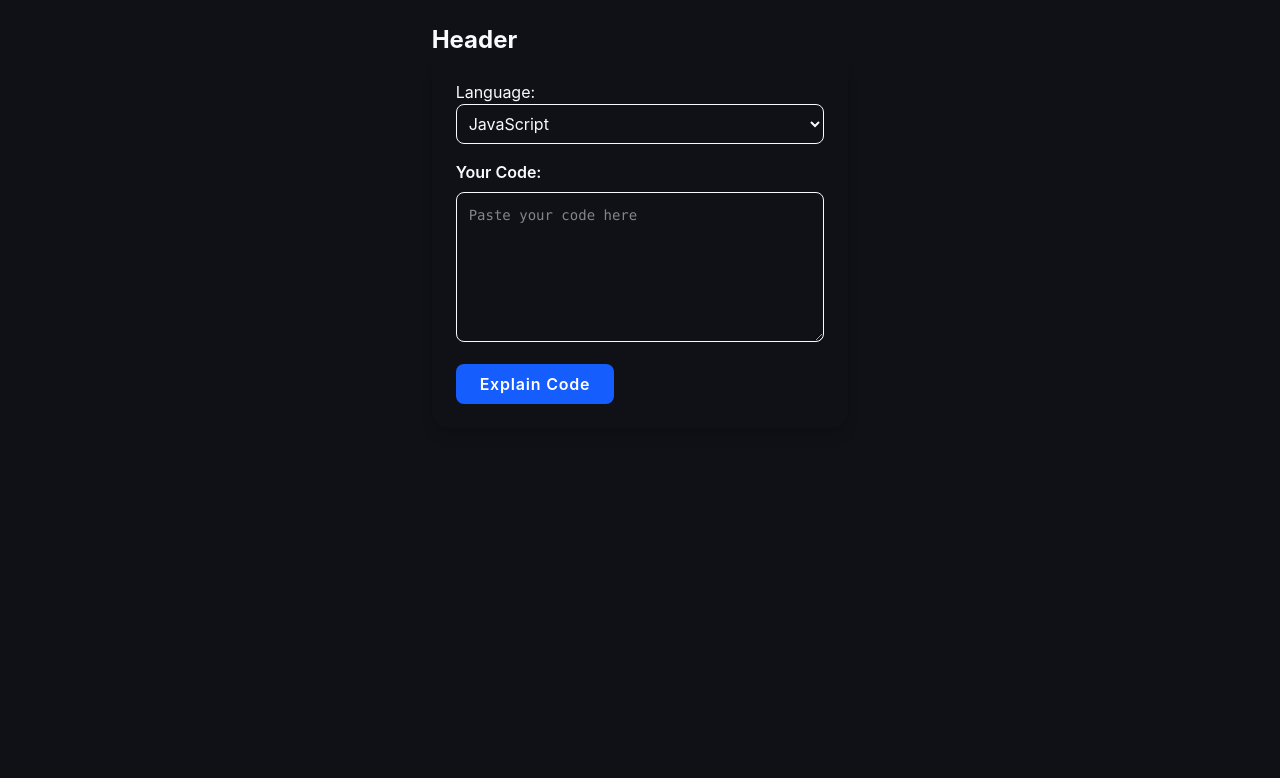
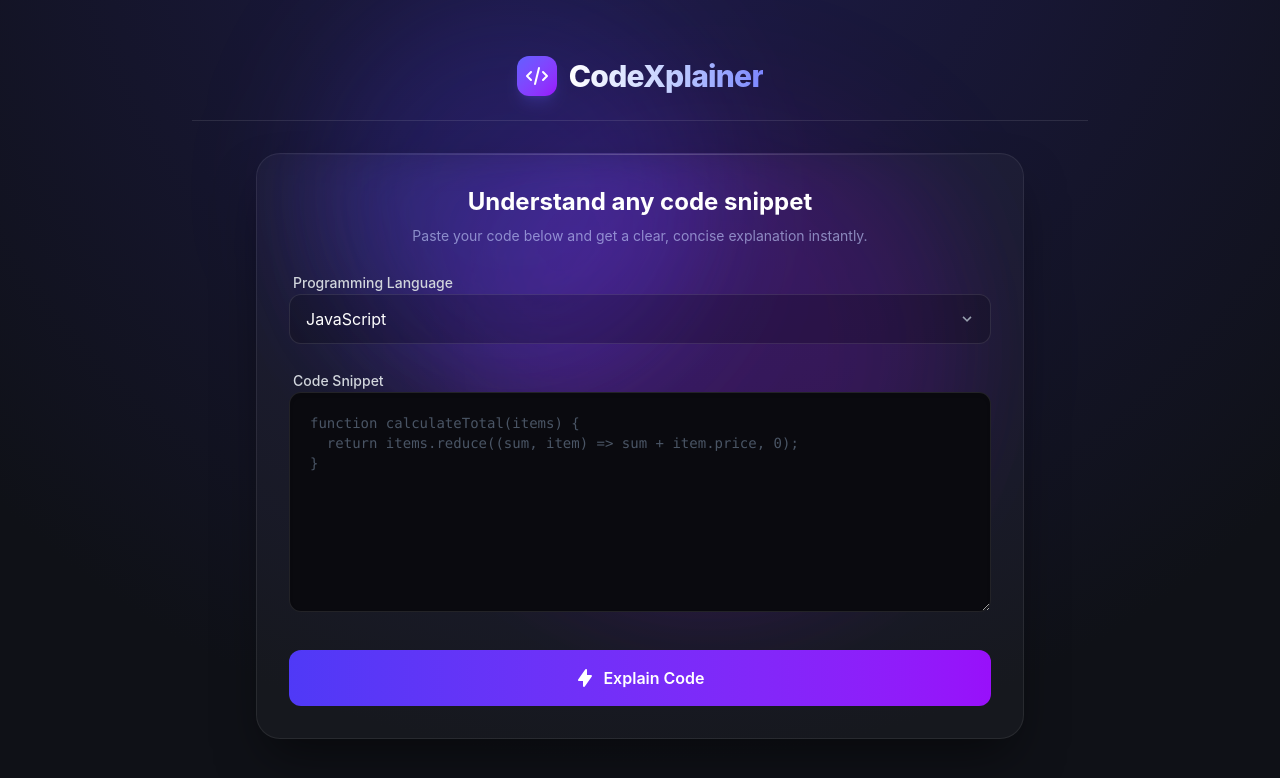
Before and after one commit to aryanh0911/codeXplain, a React (Vite) app in the folder client/: page / in a window 1280 px wide. Shown: the top 778 px of the page. Built offline with nearby package versions, Linux system fonts and the light colour scheme.

Commit message:
frontend revamp

```diff
--- a/client/src/components/CodeEntry.jsx
+++ b/client/src/components/CodeEntry.jsx
@@ -3,7 +3,10 @@ import CodeSplainForm from "./forms/CodeSplainForm"
 
 const CodeEntry = () => {
     return (
-        <div className="min-h-screen flex flex-col items-center p-6">
+        <div className="w-full min-h-screen flex flex-col items-center px-4 py-8 relative overflow-hidden">
+            <div className="absolute top-0 left-1/4 w-96 h-96 bg-indigo-600/20 rounded-full blur-3xl -z-10 mix-blend-screen"></div>
+            <div className="absolute bottom-1/4 right-1/4 w-[500px] h-[500px] bg-purple-600/10 rounded-full blur-3xl -z-10 mix-blend-screen"></div>
+
             <Header />
             <CodeSplainForm />
         </div>
--- a/client/src/components/CodeExplanation.jsx
+++ b/client/src/components/CodeExplanation.jsx
@@ -12,16 +12,37 @@ const CodeExplanation = ({explanation}) => {
     }
 
     return (
-        <div className="relative w-full max-w-4xl mt-6 bg-transparent p-6 rounded-2xl shadow-lg">
-            <button
-                onClick={handleCopy}
-                className="absolute top-3 right-3 text-sm px-2 py-1 rounded bg-gray-600 text-white hover:bg-gray-500 cursor-pointer"
-            >
-                {copied ? "Copied!" : "📋 Copy"}
-            </button>
+        <div className="relative w-full mt-8 bg-white/[0.02] backdrop-blur-xl border border-indigo-500/20 p-8 rounded-3xl shadow-xl shadow-black/40 overflow-hidden">
+            <div className="absolute top-0 right-0 w-64 h-64 bg-indigo-500/10 rounded-full blur-3xl -z-10 mix-blend-screen pointer-events-none"></div>
 
-            <h2 className="text-xl font-semibold mb-2">Explanation</h2>
-            <Markdown remarkPlugins={[remarkGfm]}>{explanation}</Markdown>
+            <div className="flex items-center justify-between mb-6 border-b border-white/10 pb-4">
+                <h2 className="text-xl font-bold bg-clip-text text-transparent bg-gradient-to-r from-indigo-300 to-purple-300 flex items-center gap-2">
+                    <svg xmlns="http://www.w3.org/2000/svg" className="h-6 w-6 text-indigo-400" fill="none" viewBox="0 0 24 24" stroke="currentColor">
+                        <path strokeLinecap="round" strokeLinejoin="round" strokeWidth={2} d="M13 16h-1v-4h-1m1-4h.01M21 12a9 9 0 11-18 0 9 9 0 0118 0z" />
+                    </svg>
+                    Explanation
+                </h2>
+                <button
+                    onClick={handleCopy}
+                    className="flex items-center gap-2 text-sm px-3 py-1.5 rounded-lg bg-white/5 border border-white/10 text-gray-300 hover:bg-white/10 hover:text-white transition-all cursor-pointer shadow-sm active:scale-95"
+                >
+                    {copied ? (
+                        <>
+                            <svg className="w-4 h-4 text-green-400" fill="none" stroke="currentColor" viewBox="0 0 24 24" xmlns="http://www.w3.org/2000/svg"><path strokeLinecap="round" strokeLinejoin="round" strokeWidth={2} d="M5 13l4 4L19 7" /></svg>
+                            <span className="text-green-400">Copied!</span>
+                        </>
+                    ) : (
+                        <>
+                            <svg className="w-4 h-4" fill="none" stroke="currentColor" viewBox="0 0 24 24" xmlns="http://www.w3.org/2000/svg"><path strokeLinecap="round" strokeLinejoin="round" strokeWidth={2} d="M8 5H6a2 2 0 00-2 2v12a2 2 0 002 2h10a2 2 0 002-2v-1M8 5a2 2 0 002 2h2a2 2 0 002-2M8 5a2 2 0 012-2h2a2 2 0 012 2m0 0h2a2 2 0 012 2v3m2 4H10m0 0l3-3m-3 3l3 3" /></svg>
+                            <span>Copy</span>
+                        </>
+                    )}
+                </button>
+            </div>
+
+            <div className="markdown-body">
+                <Markdown remarkPlugins={[remarkGfm]}>{explanation}</Markdown>
+            </div>
         </div>
     )
 }
--- a/client/src/components/Header.jsx
+++ b/client/src/components/Header.jsx
@@ -1,7 +1,16 @@
 const Header = () => {
     return (
-        <header className="flex justify-between items-center w-full max-w-4xl">
-            <h1 className="text-2xl font-bold">Header</h1>
+        <header className="w-full max-w-4xl py-6 mb-8 flex justify-center items-center border-b border-white/10">
+            <div className="flex items-center gap-3">
+                <div className="w-10 h-10 rounded-xl bg-gradient-to-br from-indigo-500 to-purple-600 flex items-center justify-center shadow-lg shadow-indigo-500/20">
+                    <svg xmlns="http://www.w3.org/2000/svg" className="h-6 w-6 text-white" fill="none" viewBox="0 0 24 24" stroke="currentColor">
+                        <path strokeLinecap="round" strokeLinejoin="round" strokeWidth={2} d="M10 20l4-16m4 4l4 4-4 4M6 16l-4-4 4-4" />
+                    </svg>
+                </div>
+                <h1 className="text-3xl font-extrabold bg-clip-text text-transparent bg-gradient-to-r from-white via-indigo-200 to-indigo-400 tracking-tight">
+                    CodeXplainer
+                </h1>
+            </div>
         </header>
     )
 }
--- a/client/src/components/forms/CodeSplainForm.jsx
+++ b/client/src/components/forms/CodeSplainForm.jsx
@@ -8,45 +8,83 @@ const CodeSplainForm = () => {
     const [code, setCode] = useState("");
 
     return(
-        <div className="w-full max-w-4xl  p-6 rounded-2xl shadow-lg">
-            <form action={submitAction}>
-                <label> Language: </label>
-                <select name="language" className="border rounded-lg p-2 w-full mb-4 bg-transparent">
-                    <option value="javascript">JavaScript</option>
-                    <option value="python">Python</option>
-                    <option value="c++">C++</option>
-                    <option value="java">Java</option>
+        <div className="w-full max-w-3xl">
+            <div className="bg-white/[0.03] backdrop-blur-xl border border-white/[0.08] p-8 rounded-3xl shadow-2xl shadow-black/50 relative overflow-hidden">
+                <div className="absolute top-0 left-0 right-0 h-[1px] bg-gradient-to-r from-transparent via-white/20 to-transparent"></div>
+
+                <div className="mb-6 text-center">
+                    <h2 className="text-2xl font-bold text-white mb-2">Understand any code snippet</h2>
+                    <p className="text-indigo-200/60 text-sm">Paste your code below and get a clear, concise explanation instantly.</p>
+                </div>
+
+                <form action={submitAction} className="space-y-6">
+                    <div className="space-y-2">
+                        <label className="text-sm font-medium text-gray-300 ml-1"> Programming Language </label>
+                        <div className="relative">
+                            <select name="language" className="w-full appearance-none bg-black/20 border border-white/10 rounded-xl px-4 py-3 text-white focus:outline-none focus:ring-2 focus:ring-indigo-500/50 focus:border-indigo-500/50 transition-all cursor-pointer">
+                                <option value="javascript" className="bg-gray-900">JavaScript</option>
+                                <option value="python" className="bg-gray-900">Python</option>
+                                <option value="c++" className="bg-gray-900">C++</option>
+                                <option value="java" className="bg-gray-900">Java</option>
                             </select>
+                            <div className="pointer-events-none absolute inset-y-0 right-0 flex items-center px-4 text-gray-400">
+                                <svg className="fill-current h-4 w-4" xmlns="http://www.w3.org/2000/svg" viewBox="0 0 20 20"><path d="M9.293 12.95l.707.707L15.657 8l-1.414-1.414L10 10.828 5.757 6.586 4.343 8z"/></svg>
+                            </div>
+                        </div>
+                    </div>
 
-                <label className="block mb-2 font-semibold"> Your Code: </label>
+                    <div className="space-y-2">
+                        <label className="text-sm font-medium text-gray-300 ml-1"> Code Snippet </label>
+                        <div className="relative group">
+                            <div className="absolute -inset-0.5 bg-gradient-to-r from-indigo-500 to-purple-600 rounded-xl blur opacity-0 group-focus-within:opacity-30 transition duration-500"></div>
                             <textarea
                                 name="code"
                                 value={code}
                                 onChange={(e) => setCode(e.target.value)}
-                    placeholder="Paste your code here"
-                    className="border rounded-lg w-full p-3 font-mono text-sm bg-transparent min-h-[150px]"
+                                placeholder="function calculateTotal(items) {&#10;  return items.reduce((sum, item) => sum + item.price, 0);&#10;}"
+                                className="relative w-full bg-[#0a0a0f] border border-white/10 rounded-xl p-5 font-mono text-sm text-gray-200 placeholder-gray-600 focus:outline-none focus:border-indigo-500/50 min-h-[220px] shadow-inner transition-all resize-y"
+                                spellCheck="false"
                             />
+                        </div>
+                    </div>
 
                     <button
                         type="submit"
                         disabled={isPending}
-                    className="mt-4 px-6 py-2 rounded-lg bg-blue-600 text-white font-semibold hover:bg-blue-500 cursor-pointer tracking-wider"
+                        className="w-full relative overflow-hidden group px-6 py-4 rounded-xl font-semibold text-white transition-all transform active:scale-[0.98] disabled:opacity-70 disabled:cursor-not-allowed disabled:transform-none mt-2"
                     >
-                    {isPending? "Explaining..." : "Explain Code"}
+                        <div className="absolute inset-0 w-full h-full bg-gradient-to-r from-indigo-600 to-purple-600 transition-all group-hover:from-indigo-500 group-hover:to-purple-500"></div>
+                        <div className="relative flex items-center justify-center gap-2">
+                            {isPending ? (
+                                <>
+                                    <svg className="animate-spin h-5 w-5 text-white" xmlns="http://www.w3.org/2000/svg" fill="none" viewBox="0 0 24 24">
+                                        <circle className="opacity-25" cx="12" cy="12" r="10" stroke="currentColor" strokeWidth="4"></circle>
+                                        <path className="opacity-75" fill="currentColor" d="M4 12a8 8 0 018-8V0C5.373 0 0 5.373 0 12h4zm2 5.291A7.962 7.962 0 014 12H0c0 3.042 1.135 5.824 3 7.938l3-2.647z"></path>
+                                    </svg>
+                                    <span>Analyzing Code...</span>
+                                </>
+                            ) : (
+                                <>
+                                    <svg xmlns="http://www.w3.org/2000/svg" className="h-5 w-5" viewBox="0 0 20 20" fill="currentColor">
+                                        <path fillRule="evenodd" d="M11.3 1.046A1 1 0 0112 2v5h4a1 1 0 01.82 1.573l-7 10A1 1 0 018 18v-5H4a1 1 0 01-.82-1.573l7-10a1 1 0 011.12-.38z" clipRule="evenodd" />
+                                    </svg>
+                                    <span>Explain Code</span>
+                                </>
+                            )}
+                        </div>
                     </button>
                 </form>
 
-            {
-                isPending? (
-                    <p>Thinking...</p>
-                ) : result?.success? (
+                {result?.success == false && (
+                    <div className="mt-6">
+                        <Error error={result?.error} />
+                    </div>
+                )}
+            </div>
+
+            {result?.success && !isPending && (
                 <CodeExplanation explanation={result?.data.explanation} />
-                ) : (
-                    result?.success == false && (
-                        <Error error={result?.error} />
-                    )
-                )
-            }
+            )}
         </div>
     )
 }
--- a/client/src/index.css
+++ b/client/src/index.css
@@ -5,6 +5,74 @@
 }
 
 body {
-  background-color: #0f1117;
+  margin: 0;
+  padding: 0;
+  background: radial-gradient(circle at 50% -20%, #1e1b4b, #0f1117 80%);
+  background-attachment: fixed;
   color: #f8fafc;
+  font-family: var(--font-sans);
+  -webkit-font-smoothing: antialiased;
 }
+
+/* Custom Markdown Styles */
+.markdown-body {
+  color: #e2e8f0;
+  line-height: 1.6;
+  font-size: 0.95rem;
+}
+
+.markdown-body h1, .markdown-body h2, .markdown-body h3 {
+  color: #f8fafc;
+  margin-top: 1.5em;
+  margin-bottom: 0.5em;
+  font-weight: 600;
+}
+
+.markdown-body h1 { font-size: 1.5rem; }
+.markdown-body h2 { font-size: 1.25rem; }
+.markdown-body h3 { font-size: 1.125rem; }
+
+.markdown-body p {
+  margin-bottom: 1em;
+}
+
+.markdown-body code {
+  background-color: rgba(0, 0, 0, 0.3);
+  padding: 0.2em 0.4em;
+  border-radius: 0.375rem;
+  font-size: 0.85em;
+  font-family: monospace;
+  color: #a5b4fc;
+}
+
+.markdown-body pre {
+  background-color: rgba(0, 0, 0, 0.4);
+  padding: 1rem;
+  border-radius: 0.75rem;
+  overflow-x: auto;
+  margin-bottom: 1em;
+  border: 1px solid rgba(255, 255, 255, 0.05);
+}
+
+.markdown-body pre code {
+  background-color: transparent;
+  padding: 0;
+  color: #e2e8f0;
+}
+
+.markdown-body ul, .markdown-body ol {
+  padding-left: 1.5em;
+  margin-bottom: 1em;
+}
+
+.markdown-body li {
+  margin-bottom: 0.25em;
+}
+
+.markdown-body blockquote {
+  border-left: 4px solid #6366f1;
+  padding-left: 1em;
+  color: #94a3b8;
+  margin-left: 0;
+  margin-right: 0;
+}
```
Also changed, not shown: client/src/components/Error.jsx (+6 -1 lines). Lines whose indentation alone changed are shown as unchanged.
